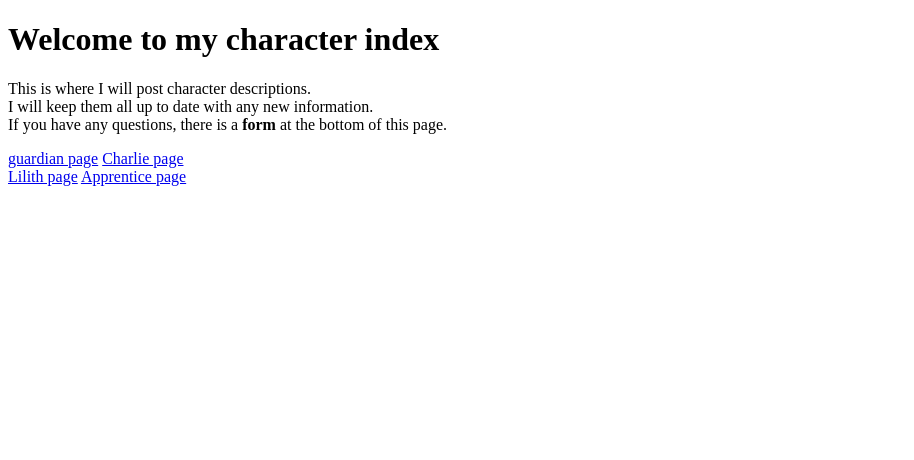
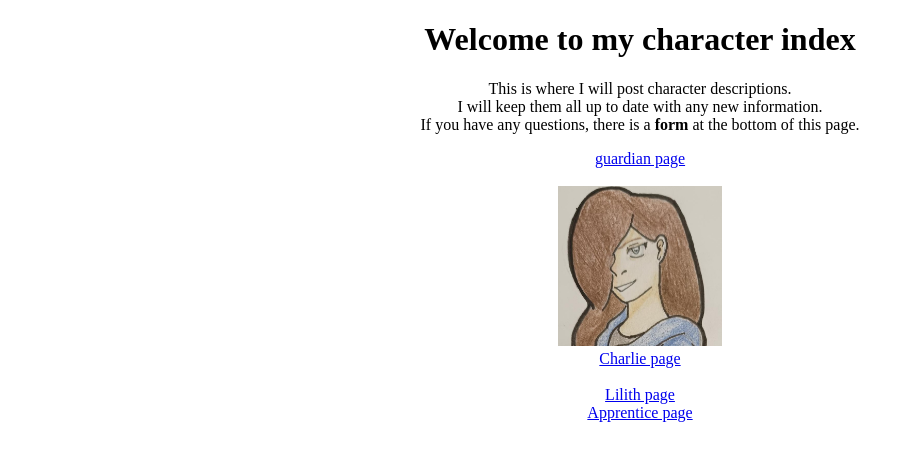
Before and after one commit to AWeirdChild16/Character-list-website, a plain HTML site: page index.html in a window 1280 px wide. Shown: the whole page, without its empty margins (0-914 px from the left). Drawn offline with Linux system fonts and the light colour scheme.

Commit message:
added and implamented icon

```diff
--- a/index.html
+++ b/index.html
@@ -5,14 +5,16 @@
         <title>Character Index</title>
     </head>
     <body>
-        <h1>Welcome to my character index</h1>
-        <p>This is where I will post character descriptions.
+        <center><h1>Welcome to my character index</h1></center>
+        <center><p>This is where I will post character descriptions.
             <br> I will keep them all up to date with any new information.
             <br> If you have any questions, there is a <strong>form</strong> at the bottom of this page.
-        </p>
-        <a href='guardian.html'>guardian page</a>
-        <a href='charlie.html'>Charlie page</a>
-        <br><a href='lilith.html'>Lilith page</a>
-        <a href='apprentice.html'>Apprentice page</a>
+            </p></center>
+        <center><a href='guardian.html'>guardian page</a></center>
+        <center><br><a href='guardian.html'><img src="images/guardian-icon.jpg"
+                                                 alt="Guardian thumbnail" width = 13%></a></center>
+        <center><a href='charlie.html'>Charlie page</a></center>
+        <center><br><a href='lilith.html'>Lilith page</a></center>
+            <center><a href='apprentice.html'>Apprentice page</a></center>
     </body>
 </html>
```
Also changed, not shown: images/guardian-icon.jpg (added).
